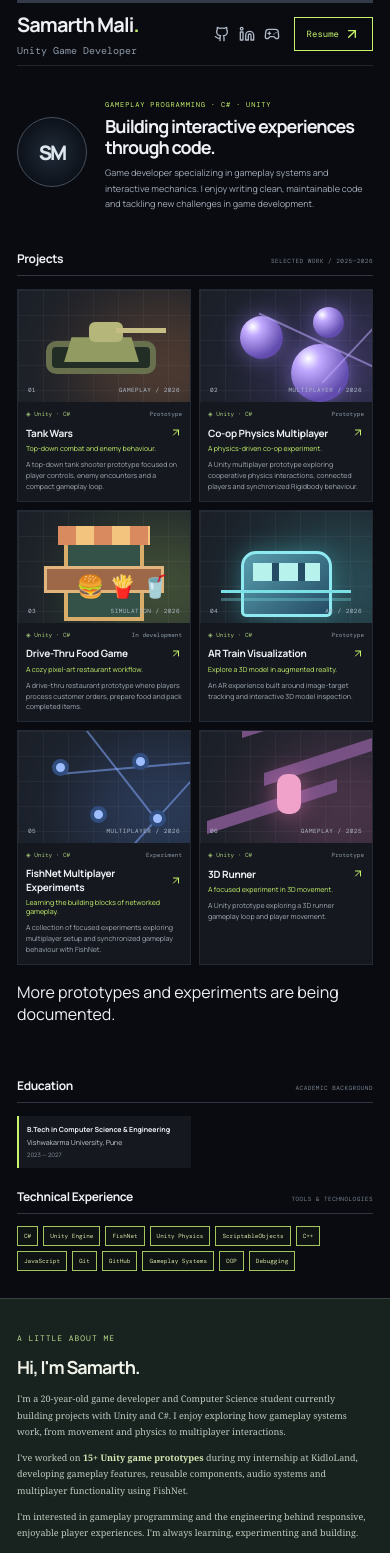
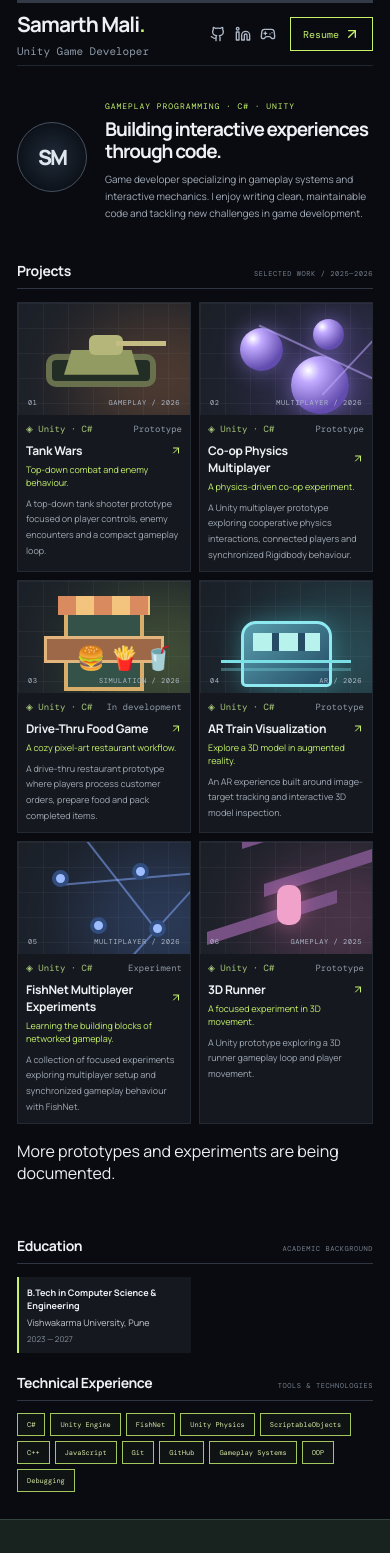
Before and after one commit to malisamarth/samarth-game-portfolio, a React (Vite) app: page / in a window 390 px wide. Shown: the top 1553 px of the page. Built offline with nearby package versions, Linux system fonts and the light colour scheme.

Commit message:
change the text size

```diff
--- a/src/styles.css
+++ b/src/styles.css
@@ -52,7 +52,7 @@ a {
 
 .identity strong {
   display: block;
-  font-size: 16px;
+  font-size: 17px;
   letter-spacing: -.04em;
 }
 
@@ -63,7 +63,7 @@ a {
 .identity small {
   display: block;
   color: #8e99a8;
-  font: 8px var(--mono);
+  font: 9px var(--mono);
   margin-top: 5px;
 }
 
@@ -93,7 +93,7 @@ a {
   align-items: center;
   gap: 5px;
   color: var(--lime);
-  font: 8px var(--mono);
+  font: 9px var(--mono);
   border: 1px solid var(--lime);
   padding: 6px 9px;
   margin-left: 5px;
@@ -123,7 +123,7 @@ a {
 }
 
 .avatar span {
-  font-size: 25px;
+  font-size: 26px;
   font-weight: 800;
   letter-spacing: -.1em;
 }
@@ -132,7 +132,7 @@ a {
   position: absolute;
   bottom: 12px;
   right: -15px;
-  font: 6px/1.4 var(--mono);
+  font: 7px/1.4 var(--mono);
   color: var(--lime);
   background: #10151d;
   padding: 3px;
@@ -140,20 +140,20 @@ a {
 
 .intro-overline,
 .section-label {
-  font: 8px var(--mono);
+  font: 9px var(--mono);
   letter-spacing: .12em;
   color: var(--lime);
 }
 
 .intro h1 {
-  font-size: clamp(20px, 3vw, 29px);
+  font-size: clamp(21px, 3vw, 30px);
   letter-spacing: -.055em;
   margin: 7px 0 8px;
   line-height: 1.15;
 }
 
 .intro-copy>p:last-child {
-  font-size: 11px;
+  font-size: 12px;
   line-height: 1.8;
   color: #a4adba;
   margin: 0;
@@ -176,13 +176,13 @@ a {
 }
 
 .section-heading h2 {
-  font-size: 14px;
+  font-size: 15px;
   margin: 0;
   letter-spacing: -.03em;
 }
 
 .section-heading>span {
-  font: 7px var(--mono);
+  font: 8px var(--mono);
   letter-spacing: .08em;
   color: #77818f;
 }
@@ -246,7 +246,7 @@ a {
 .visual-type {
   position: absolute;
   bottom: 8px;
-  font: 7px var(--mono);
+  font: 8px var(--mono);
   color: #aeb8c7;
   letter-spacing: .08em;
 }
@@ -262,7 +262,7 @@ a {
   display: flex;
   justify-content: space-between;
   gap: 6px;
-  font: 7px var(--mono);
+  font: 8px var(--mono);
   color: #8e99a8;
 }
 
@@ -278,7 +278,7 @@ a {
 }
 
 .project-title-row h3 {
-  font-size: 12px;
+  font-size: 13px;
   margin: 0;
   letter-spacing: -.025em;
 }
@@ -290,13 +290,13 @@ a {
 
 .project-role {
   display: block;
-  font-size: 8px;
+  font-size: 9px;
   color: var(--lime);
   margin-top: 4px;
 }
 
 .project-body p {
-  font-size: 8px;
+  font-size: 9px;
   line-height: 1.65;
   color: #a2aab6;
   margin: 7px 0 0;
@@ -323,9 +323,9 @@ a {
   gap: 5px;
 }
 
-.education-card b { font-size: 9px; }
-.education-card span { font-size: 9px; color: #c4cbd4; }
-.education-card small { font-size: 8px; color: #87919f; }
+.education-card b { font-size: 10px; }
+.education-card span { font-size: 10px; color: #c4cbd4; }
+.education-card small { font-size: 9px; color: #87919f; }
 
 /* TECHNICAL SKILLS */
 
@@ -347,7 +347,7 @@ a {
   border: 1px solid #a3c75d;
   color: #d4e8a5;
   padding: 5px 8px;
-  font: 7px var(--mono);
+  font: 8px var(--mono);
   background: #c7f36b08;
 }
 
@@ -369,14 +369,14 @@ a {
 }
 
 .about-section h2 {
-  font-size: 20px;
+  font-size: 21px;
   letter-spacing: -.05em;
   margin: 9px 0 12px;
 }
 
 .about-section p {
   font-family: Georgia, serif;
-  font-size: 10px;
+  font-size: 11px;
   line-height: 1.85;
   color: #365254;
   max-width: 680px;
@@ -392,7 +392,7 @@ a {
   align-items: center;
   gap: 7px;
   margin-top: 6px;
-  font-size: 9px;
+  font-size: 10px;
   font-weight: 700;
   color: #173e3d;
   border-bottom: 1px solid #4f8883;
@@ -406,7 +406,7 @@ a {
   align-items: center;
   gap: 12px;
   color: #77818f;
-  font: 7px var(--mono);
+  font: 8px var(--mono);
   letter-spacing: .08em;
 }
 
@@ -456,7 +456,7 @@ a {
   background: #111923;
   border: 1px solid #526071;
   border-radius: 50%;
-  font-size: 25px;
+  font-size: 26px;
   line-height: 1;
 }
 
@@ -466,13 +466,13 @@ a {
 }
 
 .details-header h2 {
-  font-size: clamp(25px, 4vw, 38px);
+  font-size: clamp(26px, 4vw, 39px);
   letter-spacing: -.065em;
   margin: 9px 0 4px;
 }
 
 .details-header .details-tagline {
-  font-size: 12px;
+  font-size: 13px;
   color: var(--lime);
   margin: 0;
 }
@@ -491,13 +491,13 @@ a {
 }
 
 .detail-section-heading h3 {
-  font-size: 13px;
+  font-size: 14px;
   margin: 0;
   letter-spacing: -.025em;
 }
 
 .detail-section-heading>span {
-  font: 7px var(--mono);
+  font: 8px var(--mono);
   letter-spacing: .1em;
   color: #7e8998;
 }
@@ -629,7 +629,7 @@ a {
   padding: 9px 11px;
 
   color: #9aa6b6;
-  font: 7px var(--mono);
+  font: 8px var(--mono);
   letter-spacing: .12em;
 
   background: #111923;
@@ -639,7 +639,7 @@ a {
 /* Scroll hint */
 
 .media-hint {
-  font: 8px var(--mono);
+  font: 9px var(--mono);
   color: #748091;
   margin: 8px 0 0;
   letter-spacing: .04em;
@@ -655,7 +655,7 @@ a {
   }
 
   .media-hint {
-    font-size: 7px;
+    font-size: 8px;
   }
 }
 
@@ -663,7 +663,7 @@ a {
 /* PROJECT INFORMATION */
 
 .detail-info .detail-description {
-  font-size: 11px;
+  font-size: 12px;
   line-height: 1.85;
   color: #aeb8c5;
   margin: 0 0 20px;
@@ -671,7 +671,7 @@ a {
 }
 
 .detail-info h4 {
-  font-size: 11px;
+  font-size: 12px;
   margin: 0 0 9px;
 }
 
@@ -679,7 +679,7 @@ a {
   padding-left: 18px;
   margin: 0;
   color: #aeb8c5;
-  font-size: 10px;
+  font-size: 11px;
   line-height: 1.9;
 }
 
@@ -698,7 +698,7 @@ a {
   padding-top: 13px;
   margin-top: 20px;
   color: #778494;
-  font-size: 9px;
+  font-size: 10px;
   line-height: 1.7;
 }
 
@@ -821,7 +821,7 @@ a {
   position: relative;
   top: 60px;
   left: 34%;
-  font-size: 22px;
+  font-size: 23px;
   margin-right: 5px;
 }
 
@@ -929,8 +929,8 @@ a {
   .project-visual { height: 175px; }
   .project-grid { gap: 15px; }
   .project-body { padding: 12px 14px 14px; }
-  .project-title-row h3 { font-size: 13px; }
-  .project-body p { font-size: 9px; }
+  .project-title-row h3 { font-size: 14px; }
+  .project-body p { font-size: 10px; }
 }
 
 /* RESPONSIVE MOBILE */
@@ -940,7 +940,7 @@ a {
   .header { height: 66px; }
   .social-nav { gap: 9px; }
   .social-nav svg { width: 12px; height: 12px; }
-  .resume-link { font-size: 7px; padding: 5px 6px; }
+  .resume-link { font-size: 8px; padding: 5px 6px; }
 
   .intro {
     grid-template-columns: 75px 1fr;
@@ -949,43 +949,43 @@ a {
   }
 
   .avatar { width: 70px; height: 70px; }
-  .avatar span { font-size: 20px; }
-  .avatar small { right: -10px; font-size: 5px; }
+  .avatar span { font-size: 21px; }
+  .avatar small { right: -10px; font-size: 6px; }
 
-  .intro h1 { font-size: 18px; }
-  .intro-copy>p:last-child { font-size: 9px; line-height: 1.7; }
-  .intro-overline { font-size: 7px; }
+  .intro h1 { font-size: 19px; }
+  .intro-copy>p:last-child { font-size: 10px; line-height: 1.7; }
+  .intro-overline { font-size: 8px; }
 
-  .section-heading h2 { font-size: 12px; }
-  .section-heading>span { font-size: 6px; }
+  .section-heading h2 { font-size: 13px; }
+  .section-heading>span { font-size: 7px; }
 
   .project-grid { gap: 8px; }
   .project-visual { height: 112px; }
   .project-body { padding: 8px; }
-  .project-mini-meta { font-size: 6px; }
-  .project-title-row h3 { font-size: 10px; }
+  .project-mini-meta { font-size: 7px; }
+  .project-title-row h3 { font-size: 11px; }
   .project-title-row svg { width: 12px; }
-  .project-role { font-size: 7px; }
-  .project-body p { font-size: 7px; line-height: 1.55; }
-  .visual-number, .visual-type { font-size: 6px; }
+  .project-role { font-size: 8px; }
+  .project-body p { font-size: 8px; line-height: 1.55; }
+  .visual-number, .visual-type { font-size: 7px; }
 
   .education-grid { gap: 8px; }
   .education-card { padding: 9px 8px; gap: 4px; }
-  .education-card b, .education-card span { font-size: 7px; }
-  .education-card small { font-size: 6px; }
+  .education-card b, .education-card span { font-size: 8px; }
+  .education-card small { font-size: 7px; }
 
   .chips { gap: 5px; }
-  .chips span { font-size: 6px; padding: 5px 6px; }
+  .chips span { font-size: 7px; padding: 5px 6px; }
 
   .about-section {
     margin: 0 -17px;
     padding: 25px 17px 27px;
   }
 
-  .about-section h2 { font-size: 18px; }
-  .about-section p { font-size: 9px; }
+  .about-section h2 { font-size: 19px; }
+  .about-section p { font-size: 10px; }
 
-  .footer { font-size: 6px; min-height: 50px; }
+  .footer { font-size: 7px; min-height: 50px; }
   .footer span:nth-child(2) { display: none; }
 
   .details-panel {
@@ -996,16 +996,16 @@ a {
   .details-header { padding: 25px 18px 17px; }
   .detail-media-section, .detail-info { padding: 18px; }
   .gallery-art { height: 220px; }
-  .media-hint { font-size: 7px; }
-  .detail-info .detail-description { font-size: 10px; }
+  .media-hint { font-size: 8px; }
+  .detail-info .detail-description { font-size: 11px; }
 }
 
 /* VERY SMALL SCREENS */
 
 @media(max-width:360px) {
   .project-visual { height: 95px; }
-  .project-body p { font-size: 6px; }
-  .project-title-row h3 { font-size: 9px; }
+  .project-body p { font-size: 7px; }
+  .project-title-row h3 { font-size: 10px; }
   .social-nav { gap: 7px; }
 }
 
@@ -1093,17 +1093,17 @@ body,
 /* Larger header typography */
 
 .identity strong {
-  font-size: 20px;
+  font-size: 21px;
   letter-spacing: -0.045em;
 }
 
 .identity small {
-  font-size: 10px;
+  font-size: 11px;
   margin-top: 6px;
 }
 
 .resume-link {
-  font-size: 9px;
+  font-size: 10px;
   padding: 8px 12px;
 }
 
@@ -1172,3 +1172,131 @@ body,
     max-width: none;
   }
 }
+
+
+/* Extra readability for project cards */
+.project-title-row h3 {
+  font-size: 16px !important;
+}
+
+.project-body p {
+  font-size: 12px !important;
+  line-height: 1.75 !important;
+}
+
+.project-role {
+  font-size: 11px !important;
+}
+
+.project-mini-meta {
+  font-size: 9px !important;
+}
+
+/* Mobile adjustments */
+@media (max-width: 600px) {
+  .project-title-row h3 {
+    font-size: 12px !important;
+  }
+
+  .project-body p {
+    font-size: 9px !important;
+  }
+
+  .project-role {
+    font-size: 9px !important;
+  }
+}
+
+
+/* Match Education, Skills and About typography with Project cards */
+
+/* Section headings */
+.section-heading h2 {
+  font-size: 16px !important;
+}
+
+.section-heading > span {
+  font-size: 8px !important;
+}
+
+/* Education */
+.education-card b {
+  font-size: 11px !important;
+}
+
+.education-card span {
+  font-size: 11px !important;
+}
+
+.education-card small {
+  font-size: 10px !important;
+}
+
+/* Technical Experience */
+.chips span {
+  font-size: 9px !important;
+  padding: 6px 9px;
+}
+
+/* About section */
+.about-section .section-label {
+  font-size: 9px !important;
+}
+
+.about-section h2 {
+  font-size: 22px !important;
+}
+
+.about-section p {
+  font-size: 12px !important;
+  line-height: 1.85 !important;
+}
+
+.about-contact {
+  font-size: 11px !important;
+}
+
+/* Footer */
+.footer {
+  font-size: 8px !important;
+}
+
+/* Mobile */
+@media (max-width: 600px) {
+  .section-heading h2 {
+    font-size: 14px !important;
+  }
+
+  .section-heading > span {
+    font-size: 7px !important;
+  }
+
+  .education-card b,
+  .education-card span {
+    font-size: 9px !important;
+  }
+
+  .education-card small {
+    font-size: 8px !important;
+  }
+
+  .chips span {
+    font-size: 7px !important;
+  }
+
+  .about-section h2 {
+    font-size: 20px !important;
+  }
+
+  .about-section p {
+    font-size: 10px !important;
+  }
+
+  .about-contact {
+    font-size: 10px !important;
+  }
+
+  .footer {
+    font-size: 7px !important;
+  }
+}
```
